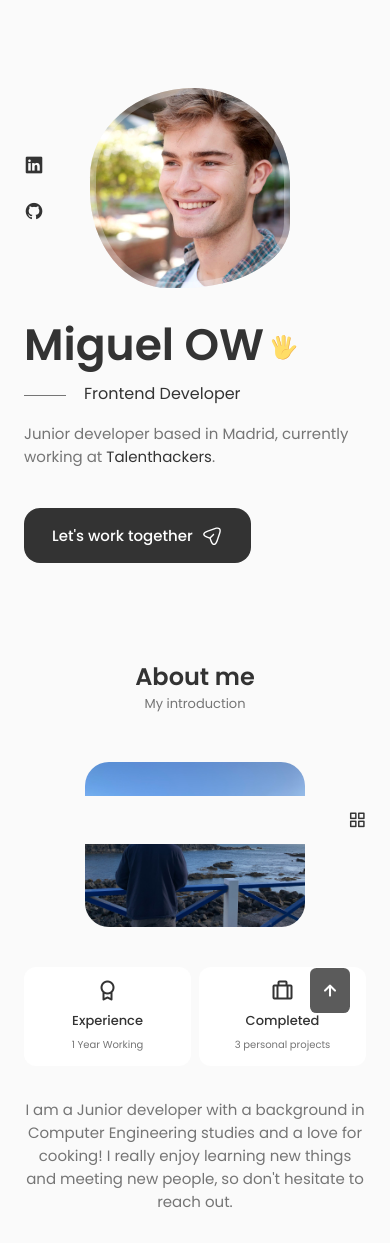
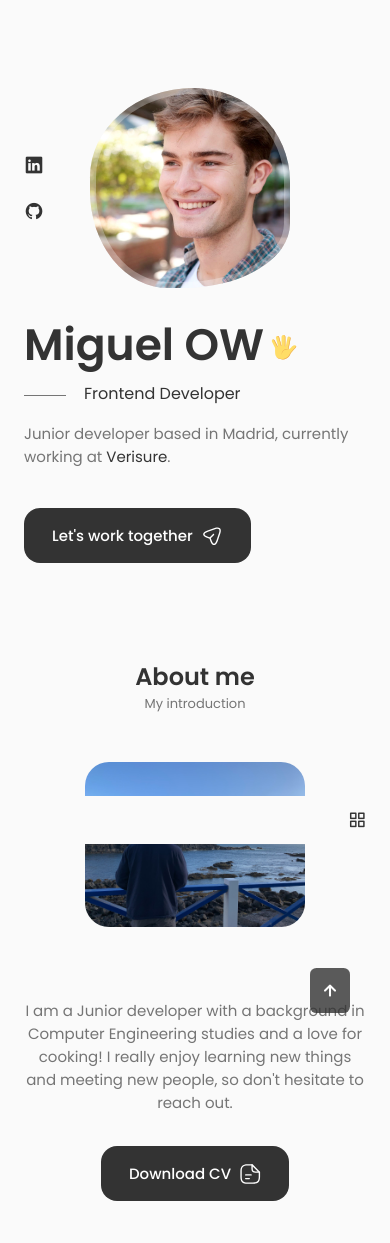
Before and after one commit to miguelow/personal-portfolio, a React (Create React App) app: page / in a window 390 px wide. Shown: the top 1243 px of the page. Built offline with nearby package versions, Linux system fonts and the light colour scheme.

Commit message:
changed info and removed about section info

```diff
--- a/src/components/about/About.css
+++ b/src/components/about/About.css
@@ -81,7 +81,7 @@
 /* For medium devices */
 @media screen and (max-width: 576px) {
     .about__info{
-        grid-template-columns: repeat(2,1fr);
+        grid-template-columns: repeat(1,1fr);
     }
     .about__description{
         padding: 0;
@@ -91,7 +91,7 @@
 /* For small devices */
 @media screen and (max-width: 350px) {
     .about__info{
-        grid-template-columns: repeat(2,1fr);
+        grid-template-columns: repeat(1,1fr);
 
     }
 }
--- a/src/components/about/Info.jsx
+++ b/src/components/about/Info.jsx
@@ -3,17 +3,17 @@ import React from 'react'
 function Info() {
   return (
     <div className="about__info grid">
-      <div className="about__box">
+      {/* <div className="about__box">
         <i className="bx bx-award about__icon"></i>
         <h3 className="about__title">Experience</h3>
         <span className="about__subtitle">1 Year Working</span>
-      </div>
+      </div> */}
 
-      <div className="about__box">
+      {/* <div className="about__box">
         <i className="bx bx-briefcase-alt about__icon"></i>
         <h3 className="about__title">Completed</h3>
         <span className="about__subtitle">3 personal projects</span>
-      </div>
+      </div> */}
 
       {/* <div className="about__box">
         <i className="bx bx-briefcase-alt about__icon"></i>
--- a/src/components/home/Data.jsx
+++ b/src/components/home/Data.jsx
@@ -59,7 +59,7 @@ function Data() {
       <p className="home__description">
         {" "}
         Junior developer based in Madrid, currently working at{" "}
-        <a className='home__company' href="https://www.talenthackers.net/" target="_blank">Talenthackers</a>.{" "}
+        <a className='home__company' href="https://www.verisure.com/" target="_blank">Verisure</a>.{" "}
       </p>
       <a href="#contact" className="button button--flex">
         Let's work together
```
